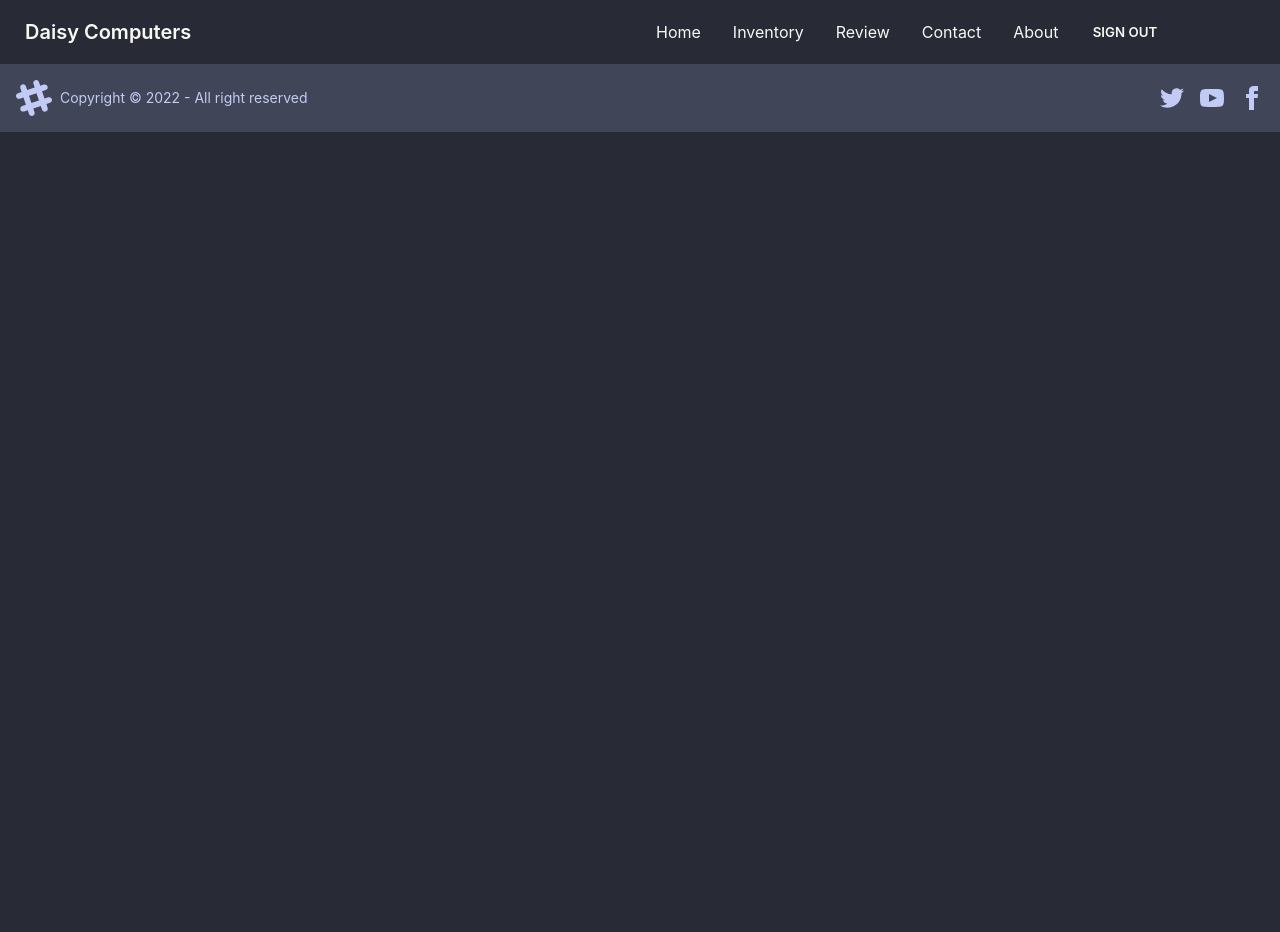
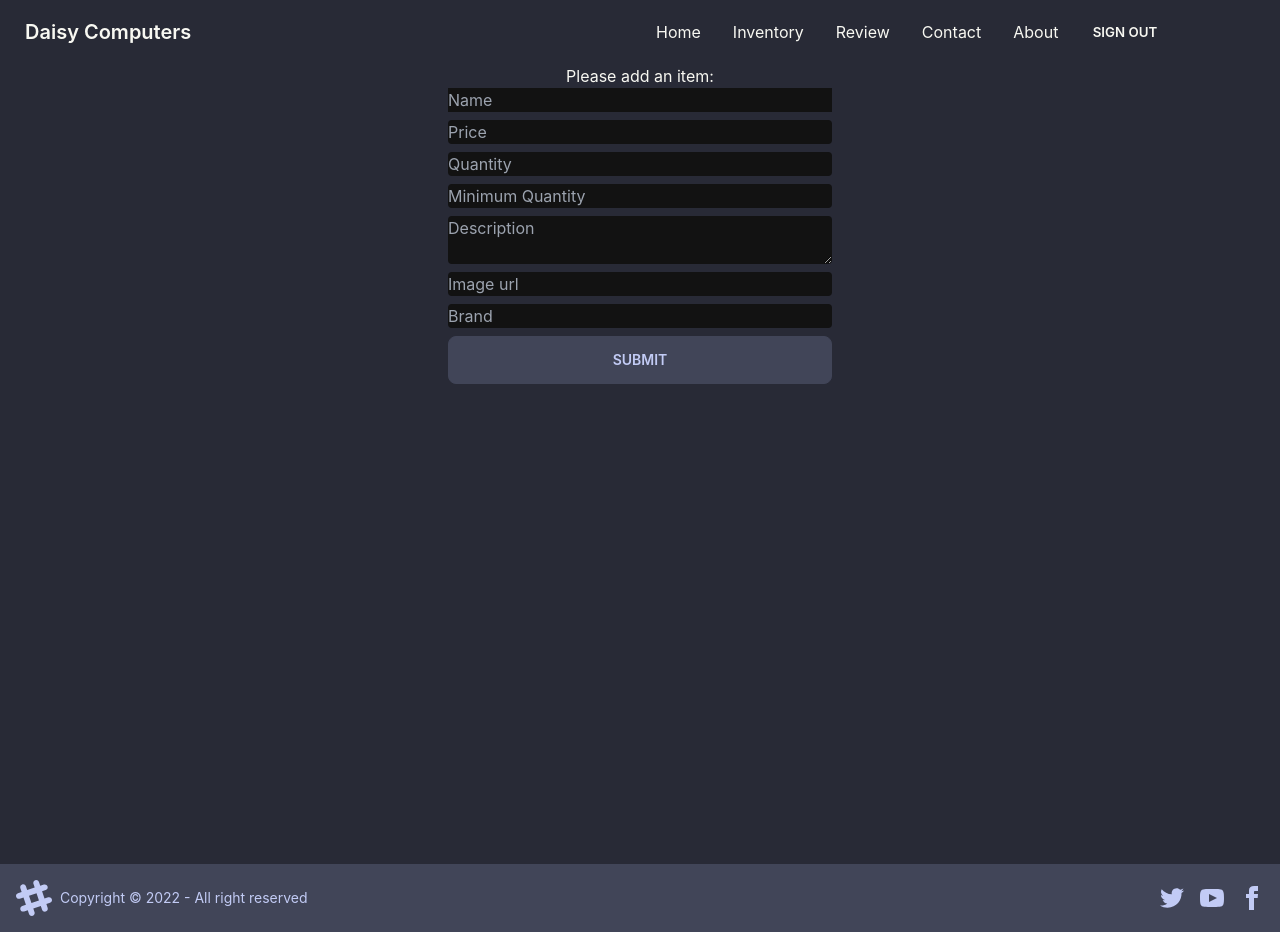
Before and after one commit to foadtkf/DaisyComputer-client, a React (Create React App) app: page /addproducts in a window 1280 px wide. Before the commit the page ends 800 px from the top, so only its background shows below. Built offline with nearby package versions, Linux system fonts and the light colour scheme; no server answers; sample sign-in values are in the browser's storage.

Commit message:
add service and business summary added

```diff
--- a/package.json
+++ b/package.json
@@ -12,10 +12,12 @@
     "react-dom": "^18.1.0",
     "react-firebase-hooks": "^5.0.3",
     "react-hook-form": "^7.31.2",
+    "react-icons": "^4.3.1",
     "react-reveal": "^1.2.2",
     "react-router": "^6.3.0",
     "react-router-dom": "^6.3.0",
     "react-scripts": "5.0.1",
+    "react-toastify": "^9.0.1",
     "web-vitals": "^2.1.4"
   },
   "scripts": {
--- a/src/App.js
+++ b/src/App.js
@@ -8,6 +8,9 @@
 import SignUp from './Pages/Login/Signup';
 import Services from './Pages/Shared/Services/Services';
 import Reviews from './Pages/Shared/Reviews';
+import RequireAuth from './Pages/Login/RequireAuth';
+import AddService from './Pages/Shared/AddService/AddService';
+import 'react-toastify/dist/ReactToastify.css';
 
 function App() {
   return (
@@ -19,6 +22,7 @@
         <Route path='/signup' element={<SignUp/>}></Route>
         <Route path='/inventory' element={<Services></Services>}/>
         <Route path='/reviews' element={<Reviews></Reviews>}/>
+        <Route path='/addproducts' element={<RequireAuth><AddService></AddService></RequireAuth>}/>
       </Routes>
     <Footer></Footer>
     </div>
--- /dev/null
+++ b/src/Pages/Home/BusinessSummary.css
@@ -0,0 +1,12 @@
+.subscriber {
+    display: flex;
+    justify-content: space-evenly;
+
+  }
+
+  .number {
+    text-align: center;
+    color: rgb(68, 11, 173);
+    padding: 0 15px;
+
+  }
--- a/src/Pages/Home/BusinessSummary.js
+++ b/src/Pages/Home/BusinessSummary.js
@@ -1,10 +1,36 @@
 import React from 'react';
+import { Rotate } from 'react-reveal';
+import "./BusinessSummary.css";
+import {BiUserCircle} from "react-icons/bi";
+import {FcCurrencyExchange,FcRegisteredTrademark} from "react-icons/fc";
+import {FaTools} from "react-icons/fa"
+
 
 const BusinessSummary = () => {
     return (
-        <div>
-            <h1>This is business summary section</h1>
-        </div>
+        <section className='bg-white text-black'>
+           <h2 className="text-center" style={{fontSize:'50px'}}>Summary</h2>
+
+          <Rotate right> <div className=" subscriber" >
+
+         <div>
+           <h2 className="number" style={{fontSize:'30px'}}>100k+</h2>
+          <span style={{fontSize:'60px', color:'rgb(68, 11, 173)'}}><BiUserCircle></BiUserCircle> </span><span style={{fontSize:'30px'}}>Customer</span>
+         </div>
+         <div>
+           <h2 className="number"style={{fontSize:'30px'}}>120M+</h2>
+           <span style={{fontSize:'60px', color:'rgb(68, 11, 173)'}}><FcCurrencyExchange></FcCurrencyExchange></span><span style={{fontSize:'30px'}}>Annual Revenue</span>
+         </div>
+         <div>
+           <h2 className="number"style={{fontSize:'30px'}}>33k+</h2>
+           <span style={{fontSize:'60px', color:'rgb(68, 11, 173)'}}><FcRegisteredTrademark></FcRegisteredTrademark></span><span style={{fontSize:'30px'}}>Review</span>
+         </div>
+         <div>
+           <h2 className="number"style={{fontSize:'30px'}}>50+</h2>
+           <span style={{fontSize:'60px', color:'rgb(68, 11, 173)'}}><FaTools></FaTools></span><span style={{fontSize:'30px'}}>Tools</span>
+         </div>
+       </div></Rotate>
+           </section>
     );
 };
 
--- /dev/null
+++ b/src/Pages/Shared/AddService/AddService.js
@@ -0,0 +1,76 @@
+import React from "react";
+import { useForm } from "react-hook-form";
+import { Flip } from "react-reveal";
+import { toast, ToastContainer } from "react-toastify";
+
+const AddService = () => {
+  const {
+    register,
+    handleSubmit,
+    formState: { errors },
+  } = useForm();
+  const onSubmit = (data) => {
+    console.log(data);
+    const url = `http://localhost:5000/products`;
+    fetch(url, {
+      method: "POST",
+      headers: {
+        "content-type": "application/json",
+      },
+      body: JSON.stringify(data),
+    })
+      .then((res) => res.json())
+      .then((result) => {
+        console.log(result);
+        toast.success('item added successfully',{position: toast.POSITION.TOP_RIGHT})
+      });
+  };
+  return (
+<Flip top>
+    <div className="w-96 mx-auto"  style={{minHeight:'100vh'}}>
+      <h2>Please add an item: </h2>
+      <form className="flex flex-col " onSubmit={handleSubmit(onSubmit)}>
+        <input className="mb-2 w-100 text-black" {...register("name")} placeholder="Name" required/>
+        <input
+          className="mb-2 rounded text-black"
+          {...register("price")}
+          placeholder="Price"
+          type="number"
+        required/>
+        <input
+          className="mb-2 rounded text-black"
+          {...register("quantity")}
+          placeholder="Quantity"
+          type="number"
+        required/>
+        <input
+          className="mb-2 rounded text-black"
+          {...register("minquantity")}
+          placeholder="Minimum Quantity"
+          type="number"
+        required/>
+        <textarea
+          className="mb-2 rounded text-black"
+          {...register("description")}
+          placeholder="Description"
+        required/>
+        <input
+          className="mb-2 rounded text-black"
+          {...register("img")}
+          placeholder="Image url"
+          type="text"
+        required/>
+        <input
+          className="mb-2 rounded text-black"
+          {...register("brand")}
+          placeholder="Brand"
+          type="text"
+        required/>
+<input type="submit" value="Submit" class="btn" />
+      </form>
+      <ToastContainer/>
+    </div></Flip>
+  );
+};
+
+export default AddService;
--- a/src/Pages/Shared/Services/Services.js
+++ b/src/Pages/Shared/Services/Services.js
@@ -2,20 +2,26 @@
 import Service from '../Service/Service';
 import './Services.css';
 import useServices from '../../../CustomHooks/useServices';
-import { LightSpeed } from 'react-reveal';
+import { Fade } from 'react-reveal';
+import { useNavigate } from 'react-router-dom';
 
 const Services = (props) => {
 
-    // const [services, setServices] = useState([]);
 const six=props.val
 
     const [services,setServices]=useServices(six);
+    const navigate = useNavigate();
 
+
+    const navigateToAdd = () =>{
+        navigate(`/addproducts`);
+    }
     return (
-        <LightSpeed left cascade>
+        <Fade left>
         <div id="services"   style={{minHeight:'100vh'}}>
             <div className="row">
             <h1 className='text-primary text-6xl p-10'>Tools</h1>
+            <button onClick={() => navigateToAdd()}  class="btn btn-outline btn-secondary mb-2  btn-xs sm:btn-sm md:btn-md lg:btn-lg">Add more</button>
             <div className="services-container mx-5">
             {
                 services.map(service => <Service
@@ -27,7 +33,7 @@
             </div>
             </div>
         </div>
-        </LightSpeed>
+       </Fade>
     );
 };
 
```
Also changed, not shown: 1 other file (tests, documents, lock files or other folders).
